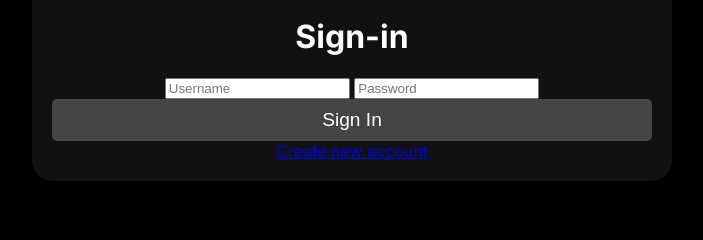
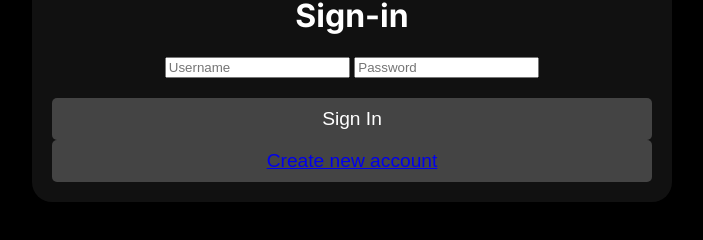
Before and after one commit to rappgo-f1/rappgo-f1.github.io, a plain HTML site: page signin.html in a window 1280 px wide. Shown: the part 474-714 px from the top of the page, without its empty margins (288-991 px from the left). Drawn offline with Linux system fonts and the light colour scheme.

Commit message:
Update signin.html

```diff
--- a/signin.html
+++ b/signin.html
@@ -15,10 +15,10 @@
         <h1 class="inter-title">Sign-in</h1>
         <form action="welcome.html">
             <input type="text" placeholder="Username" required class="inter-body">
-            <input type="password" placeholder="Password" required class="inter-body">
+            <input type="password" placeholder="Password" required class="inter-body"><br><br>
             <button type="submit" class="inter-button">Sign In</button>
         </form>
-        <a href="#" class="create-account inter-link">Create new account</a>
+        <button type="submit" class="inter-button"><a href="#" class="create-account inter-link">Create new account</a></button>
     </div>
 </body>
 </html>
```
